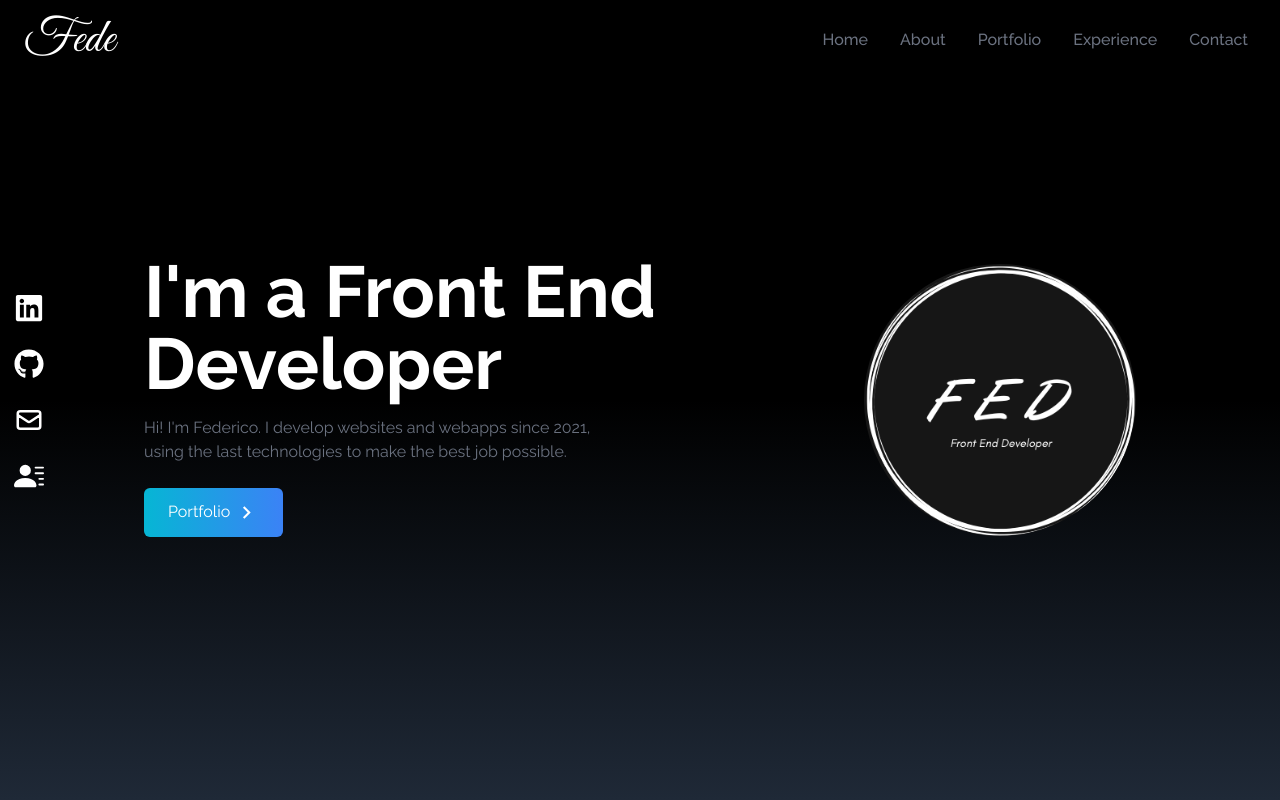
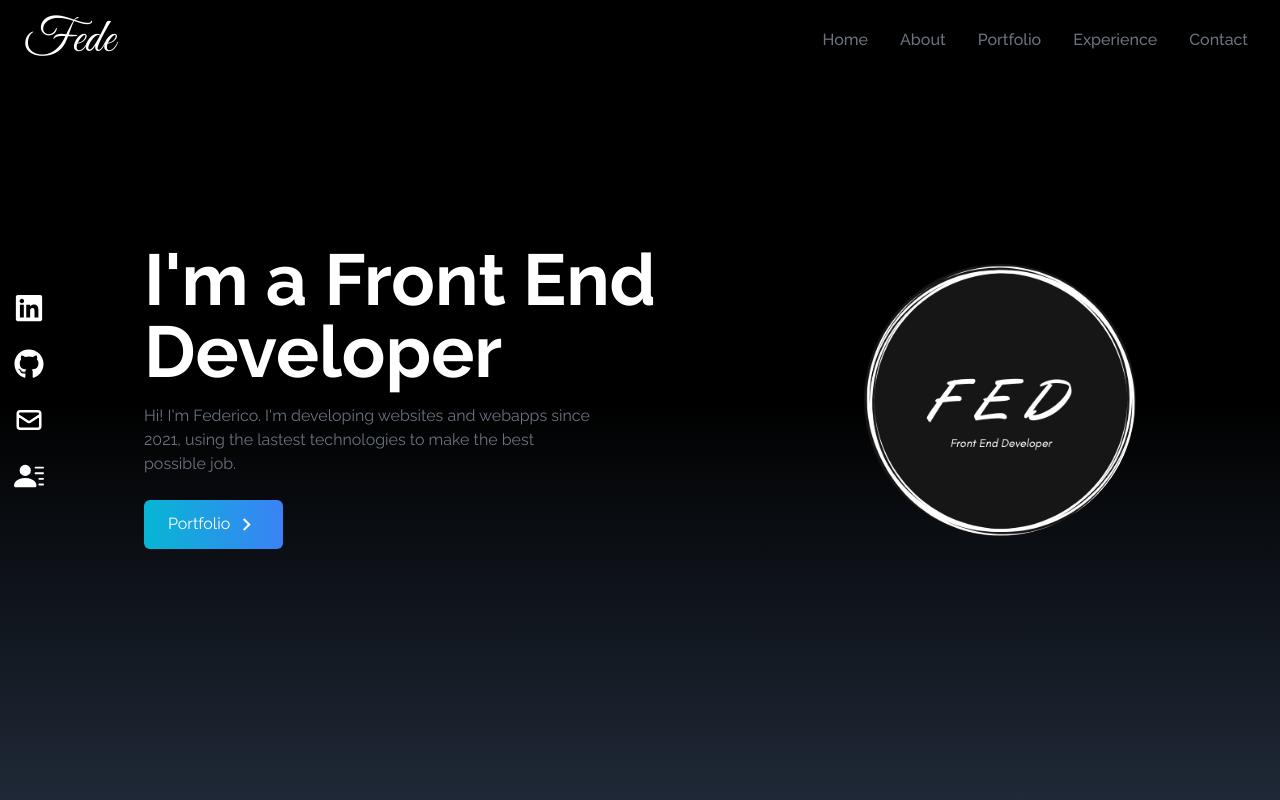
Before and after one commit to FeDaBa/First-Portfolio, a React (Create React App) app: page / in a window 1280 px wide. Shown: the top 800 px of the page. Built offline with nearby package versions, Linux system fonts and the light colour scheme; the HTML template or start-up script is replaced by a standard one.

Commit message:
Update Home.jsx

```diff
--- a/src/components/Home.jsx
+++ b/src/components/Home.jsx
@@ -17,7 +17,7 @@ const Home = () => {
                 </h2>
 
                 <p className="text-gray-500 py-4 max-w-md">
-                     Hi! I'm Federico. I develop websites and webapps since 2021, using the last technologies to make the best job possible.
+                     Hi! I'm Federico. I'm developing websites and webapps since 2021, using the lastest technologies to make the best possible job.
                 </p>
 
                 <div>
```
